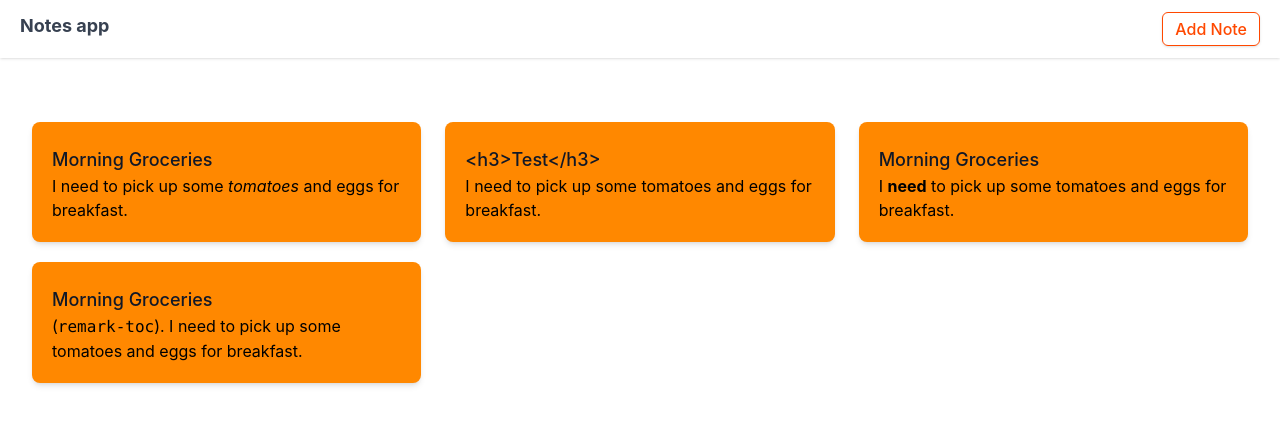
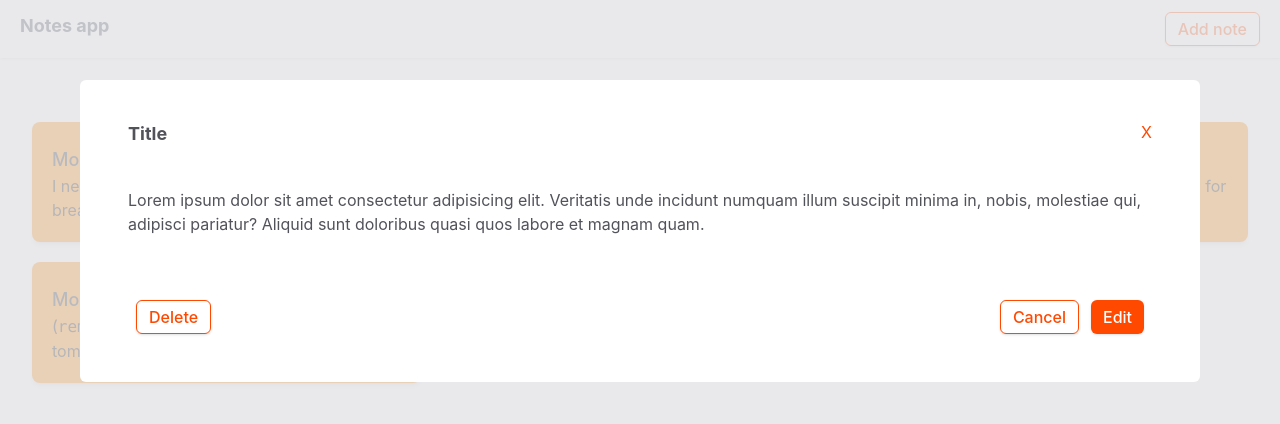
Before and after one commit to DorianBadel/biss-task, a React (Create React App) app: page / in a window 1280 px wide. Shown: the top 424 px of the page. Built offline with nearby package versions, Linux system fonts and the light colour scheme.

Commit message:
Created note design

```diff
--- a/src/App.tsx
+++ b/src/App.tsx
@@ -1,11 +1,13 @@
 import React from 'react';
 import Heading from './components/Heading';
+import Note from './components/Note';
 import NoteDisplay from './components/NoteDisplay';
 
 function App() {
   return (
     <div className="App">
       <Heading/>
+      <Note/>
       <NoteDisplay/>
     </div>
   );
--- a/src/components/Button.tsx
+++ b/src/components/Button.tsx
@@ -13,9 +13,9 @@ function Button(
 ) {
   return (
     type == ButtonType.regular ?
-      <button className="bg-primary hover:bg-secondary-regular text-white px-3 py-1 text-md font-medium rounded-md shadow"> Add Note </button>
+      <button className="bg-primary hover:bg-secondary-regular text-white px-3 py-1 text-md font-medium rounded-md shadow"> {text} </button>
       :
-      <button className="border border-primary hover:border-secondary-regular hover:text-secondary-regular text-primary px-3 py-1 text-md font-medium rounded-md shadow"> Add Note </button>
+      <button className="border border-primary hover:border-secondary-regular hover:text-secondary-regular text-primary px-3 py-1 text-md font-medium rounded-md shadow"> {text}</button>
   )
 }
 
--- /dev/null
+++ b/src/components/Note.tsx
@@ -0,0 +1,86 @@
+import React from 'react'
+import Button, { ButtonType } from './Button'
+
+let test = true;
+function Note() {
+  return (
+    test ?
+    <div className="bg-zinc-200 bg-opacity-80 fixed inset-0 z-50   ">
+              <div className="flex pt-20 px-20 justify-center items-center">
+                  <div className="flex-col min-w-full justify-center min-w- bg-white py-10 px-12 rounded-md ">
+
+                      <div className="flex justify-between">
+                        <div className="text-zinc-600 mb-10 text-lg font-bold" >Title</div>
+                        <div className="text-primary">X</div>
+                      </div>
+                      <div className="text-zinc-600 mb-14" >Lorem ipsum dolor sit amet consectetur adipisicing elit. Veritatis unde incidunt numquam illum suscipit minima in, nobis, molestiae qui, adipisci pariatur? Aliquid sunt doloribus quasi quos labore et magnam quam.</div>
+
+                      <div className="flex justify-between p-2">
+                      <Button type={ButtonType.border} text="Delete"/>
+                        <div className="flex float-right gap-3">
+                            <Button type={ButtonType.border} text="Cancel"/>
+                            <Button type={ButtonType.regular} text="Edit"/>
+                        </div>
+                      </div>
+
+                  </div>
+              </div>
+          </div>
+        :
+        <div className="bg-zinc-200 bg-opacity-80 fixed inset-0 z-50   ">
+              <div className="flex pt-20 px-20 justify-center items-center">
+                  <div className="flex-col min-w-full justify-center bg-white py-10 px-12 rounded-md ">
+
+                      <div className="flex justify-between">
+                        <label htmlFor="noteTitle" className="text-zinc-600 mb-2 text-lg font-bold" >Note title</label>
+                        <div className="text-primary">X</div>
+                      </div>
+                      <input type="text" id="noteTitle" placeholder="Grocery list"
+                      className='
+                      my-4
+                      form-control block w-full px-3
+                      py-1.5
+                      text-base
+                      font-normal
+                      text-gray-700
+                      bg-white bg-clip-padding
+                      border border-solid border-gray-300
+                      rounded
+                      transition
+                      ease-in-out
+                      m-0
+                      focus:text-gray-700 focus:bg-white focus:border-primary focus:outline-none
+'/>
+
+                      <label htmlFor="noteText" className="text-zinc-600 mb-2 text-lg font-bold block" >Note text</label>
+                      <textarea id="noteText"
+                      placeholder="Lorem ipsum dolor sit amet consectetur adipisicing elit. Veritatis unde incidunt numquam illum suscipit minima in, nobis, molestiae qui, adipisci pariatur? Aliquid sunt doloribus quasi quos labore et magnam quam."
+                      rows={10}
+                      className="
+                        form-control block w-full px-3
+                        py-1.5
+                        text-base
+                        font-normal
+                        text-gray-700
+                        bg-white bg-clip-padding
+                        border border-solid border-gray-300
+                        rounded
+                        transition
+                        ease-in-out
+                        m-0
+                        focus:text-gray-700 focus:bg-white focus:border-primary focus:outline-none
+                      "/>
+
+                      <div className="text-zinc-600 mb-10" ></div>
+                      <div className="flex float-right p-2 gap-3">
+                          <Button type={ButtonType.border} text="Discard"/>
+                          <Button type={ButtonType.regular} text="Save"/>
+                      </div>
+
+                  </div>
+              </div>
+          </div>
+  )
+}
+
+export default Note
```
